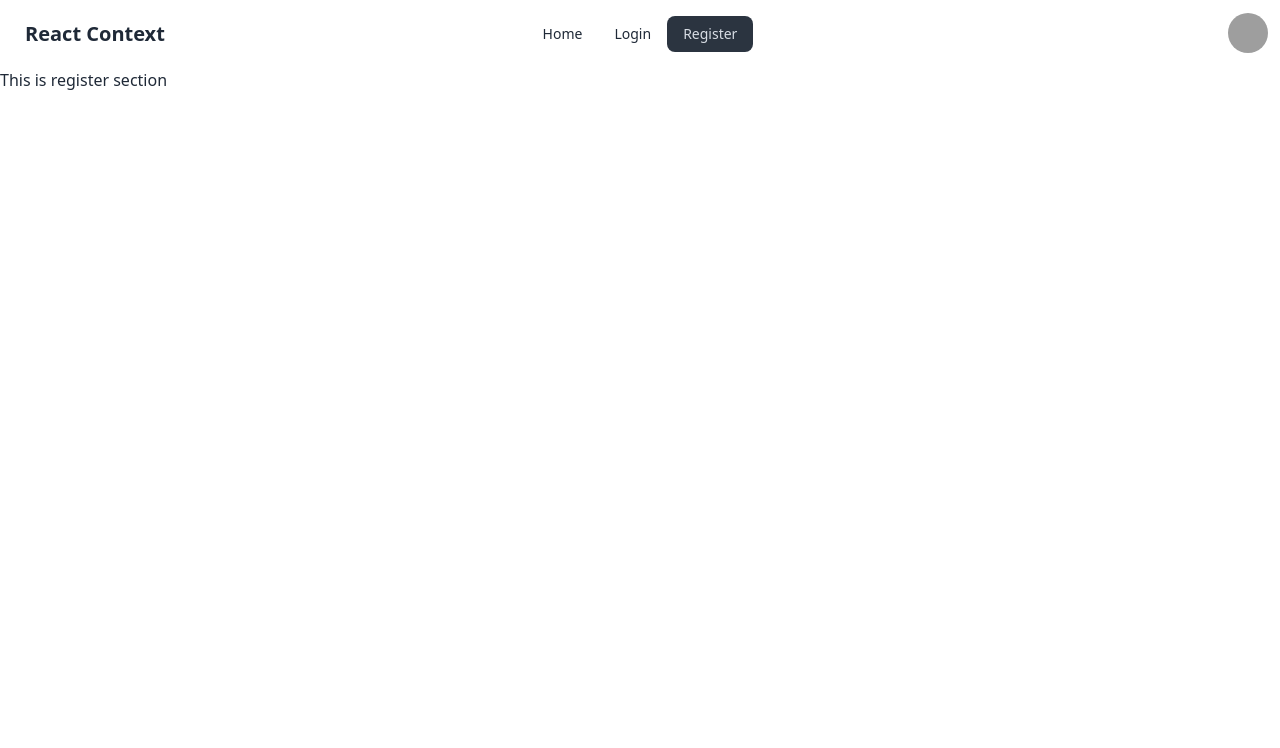
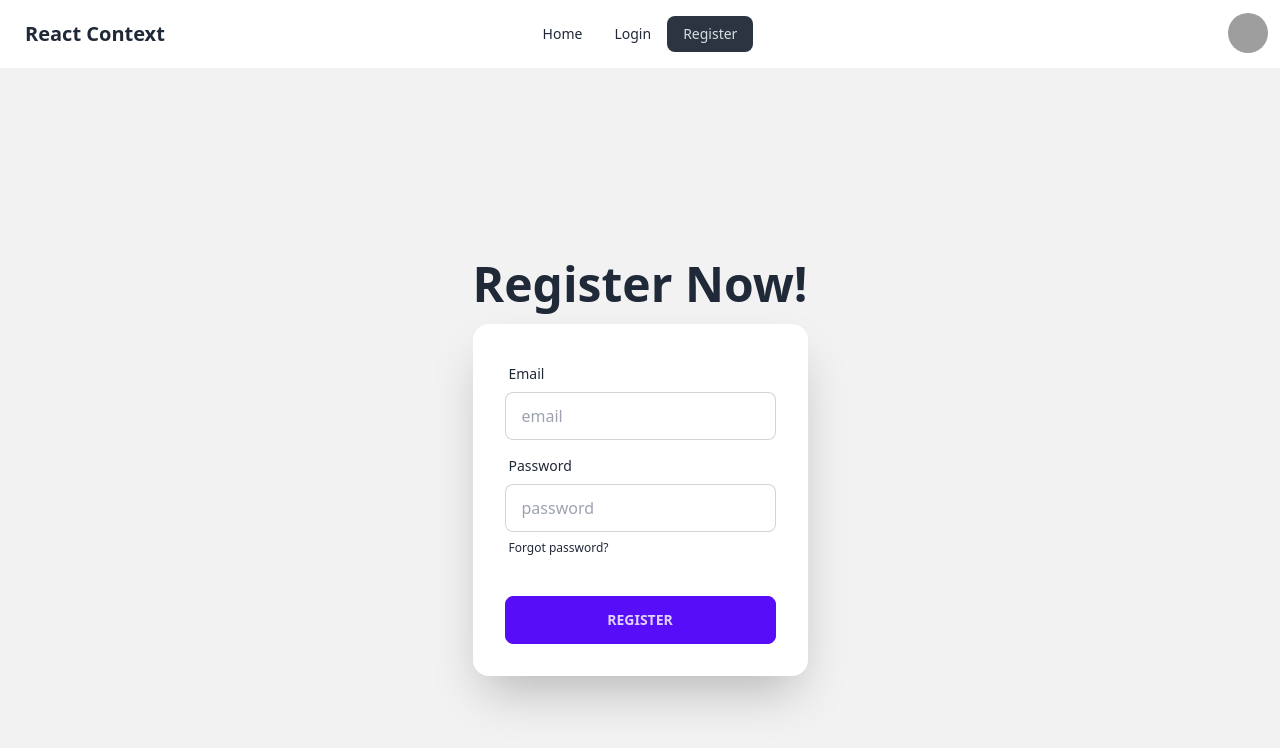
Before and after one commit to tarekul42/auth-firebase-context-tailwind, a React (Vite) app: page /register in a window 1280 px wide. Shown: the top 748 px of the page. Built offline with nearby package versions, Linux system fonts and the light colour scheme; grey boxes are pictures that could not be loaded.

Commit message:
login and registration page design done

```diff
--- a/src/Components/Register/Register.jsx
+++ b/src/Components/Register/Register.jsx
@@ -1,9 +1,36 @@
 import React from 'react';
+import { Form } from 'react-router-dom';
 
 const Register = () => {
     return (
-        <div>
-            This is register section
+        <div className="hero min-h-screen bg-base-200">
+            <div className="hero-content flex-col">
+                <div className="text-center lg:text-left">
+                <h1 className="text-5xl font-bold">Register Now!</h1>
+                </div>
+                <div className="card flex-shrink-0 w-full max-w-sm shadow-2xl bg-base-100">
+                <Form className="card-body">
+                    <div className="form-control">
+                    <label className="label">
+                        <span className="label-text">Email</span>
+                    </label>
+                    <input type="text" placeholder="email" className="input input-bordered" required/>
+                    </div>
+                    <div className="form-control">
+                    <label className="label">
+                        <span className="label-text">Password</span>
+                    </label>
+                    <input type="password" placeholder="password" className="input input-bordered" required/>
+                    <label className="label">
+                        <a href="#" className="label-text-alt link link-hover">Forgot password?</a>
+                    </label>
+                    </div>
+                    <div className="form-control mt-6">
+                    <button type="submit" className="btn btn-primary">Register</button>
+                    </div>
+                </Form>
+                </div>
+            </div>
         </div>
     );
 };
```
